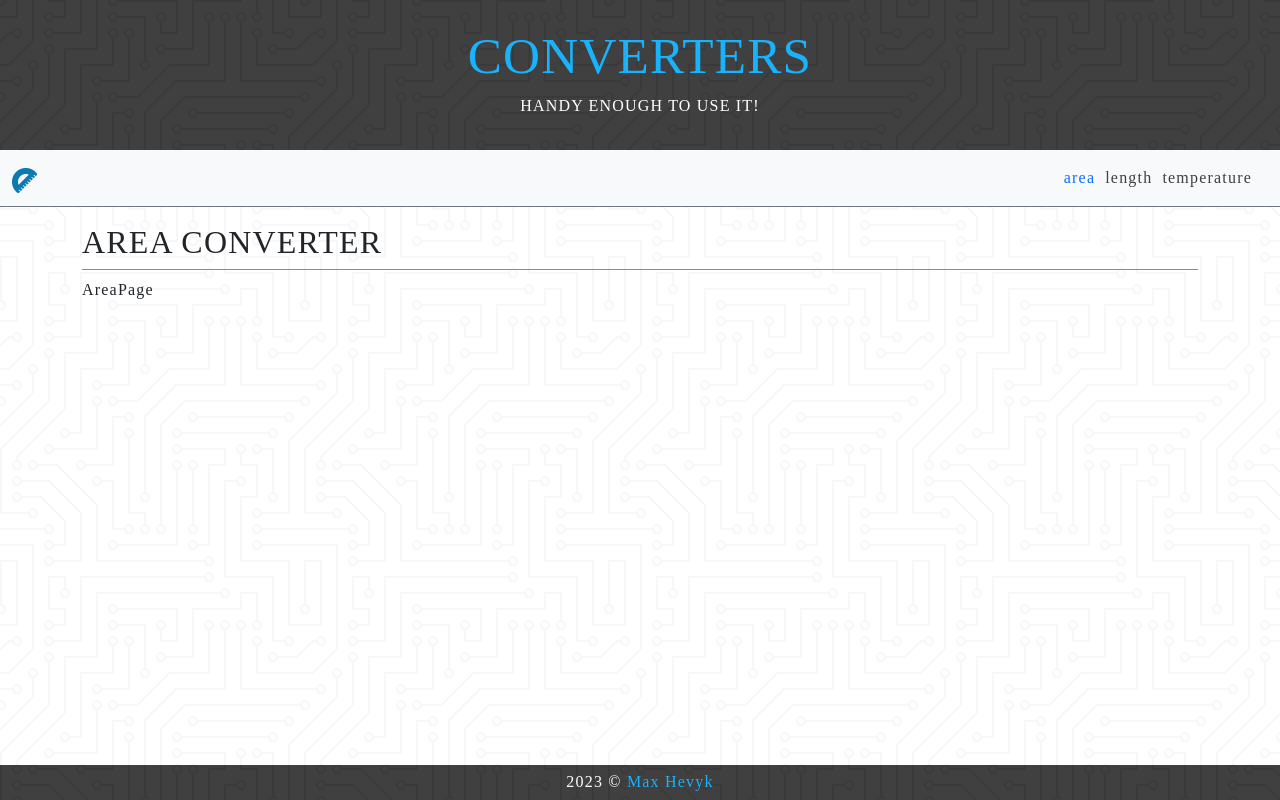
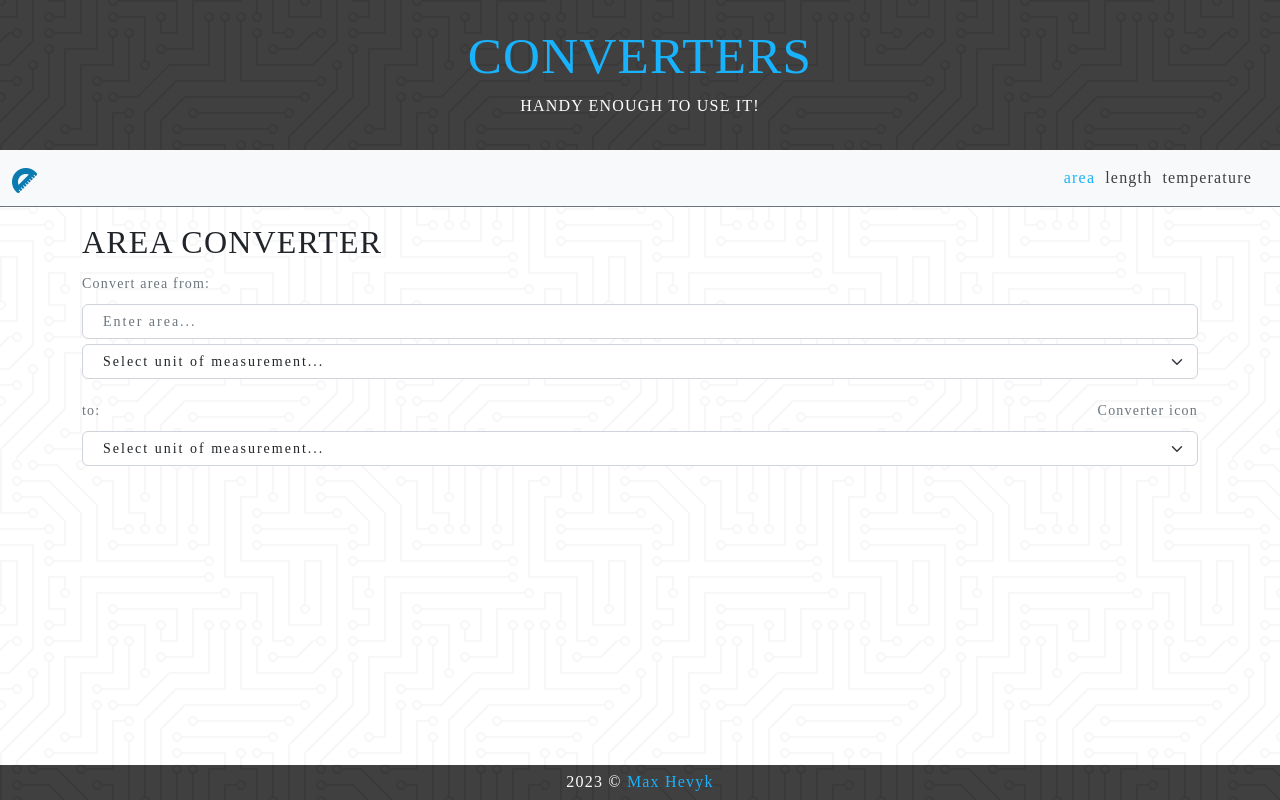
Before and after one commit to mhevyk/react-converters, a React (Create React App) app: page /area in a window 1280 px wide. Built offline with nearby package versions, Linux system fonts and the light colour scheme; a web font is replaced by a local one.

Commit message:
Added converter form to area page

```diff
--- a/src/components/Section/index.tsx
+++ b/src/components/Section/index.tsx
@@ -9,7 +9,7 @@ interface SectionProps {
 function Section({ name, children }: SectionProps) {
   return (
     <Container as="section">
-      <h2 className="text-uppercase border-bottom border-primary pb-2">{name}</h2>
+      <h2 className="text-uppercase">{name}</h2>
       {children}
     </Container>
   );
--- a/src/pages/AreaPage.tsx
+++ b/src/pages/AreaPage.tsx
@@ -1,7 +1,13 @@
+import ConverterForm from '../components/ConverterForm';
 import Section from '../components/Section';
+import response from '../api/area.json';
 
 function Area() {
-  return <Section name="Area converter">AreaPage</Section>;
+  return (
+    <Section name="Area converter">
+      <ConverterForm converterData={response} />
+    </Section>
+  );
 }
 
 export default Area;
```
Also changed, not shown: src/index.css.
